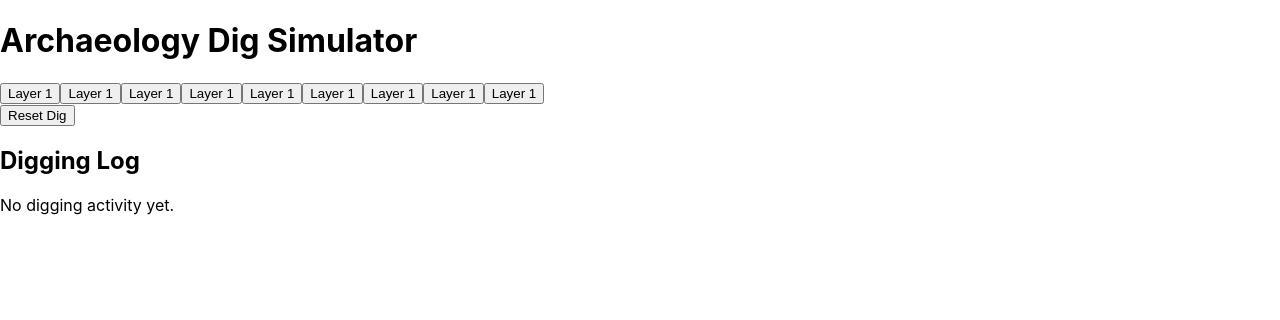
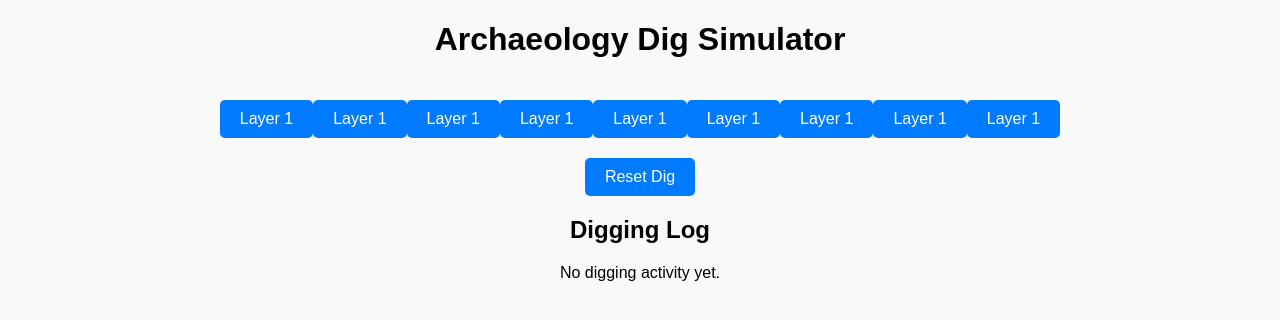
Before and after one commit to Lukas-Liu/archaeology-dig, a React (Create React App) app: page / in a window 1280 px wide. Shown: the top 320 px of the page. Built offline with nearby package versions, Linux system fonts and the light colour scheme.

Commit message:
Updated css problem

```diff
--- a/src/App.css
+++ b/src/App.css
@@ -1,3 +1,4 @@
+/* Original styles */
 .App {
   text-align: center;
 }
@@ -36,3 +37,63 @@
     transform: rotate(360deg);
   }
 }
+
+/* New styles for the archaeology dig app */
+body {
+  font-family: Arial, sans-serif;
+  margin: 0;
+  padding: 0;
+  background-color: #f9f9f9;
+  text-align: center;
+}
+
+.dig-container {
+  display: grid;
+  grid-template-columns: repeat(3, 1fr); /* 3x3 grid for dig cells */
+  gap: 10px;
+  max-width: 400px;
+  margin: 20px auto;
+}
+
+.dig-cell {
+  width: 100px;
+  height: 100px;
+  background-color: #e0e0e0;
+  border: 2px solid #ccc;
+  display: flex;
+  align-items: center;
+  justify-content: center;
+  font-size: 20px;
+  font-weight: bold;
+  cursor: pointer;
+  transition: background-color 0.2s ease-in-out;
+}
+
+.dig-cell:hover {
+  background-color: #d6d6d6;
+}
+
+.log-area {
+  border: 2px solid #ccc;
+  border-radius: 5px;
+  padding: 10px;
+  margin: 20px auto;
+  max-width: 400px;
+  background-color: #ffffff;
+  text-align: left;
+}
+
+button {
+  margin-top: 20px;
+  padding: 10px 20px;
+  background-color: #007bff;
+  color: white;
+  font-size: 16px;
+  border: none;
+  border-radius: 5px;
+  cursor: pointer;
+}
+
+button:hover {
+  background-color: #0056b3;
+}
--- a/src/App.js
+++ b/src/App.js
@@ -1,4 +1,5 @@
 import React, { useState } from "react";
+import './App.css';
 
 function ArchaeologyDig() {
   // Define the 3x3x3 tensor with the provided structure
```
